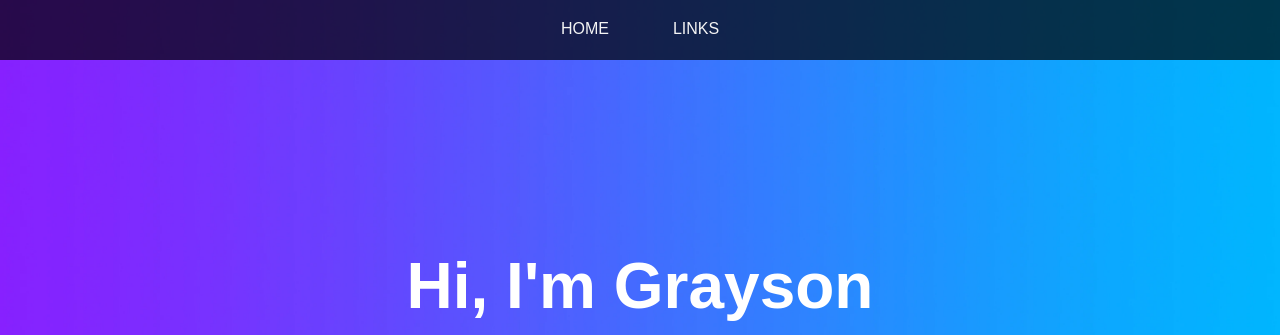
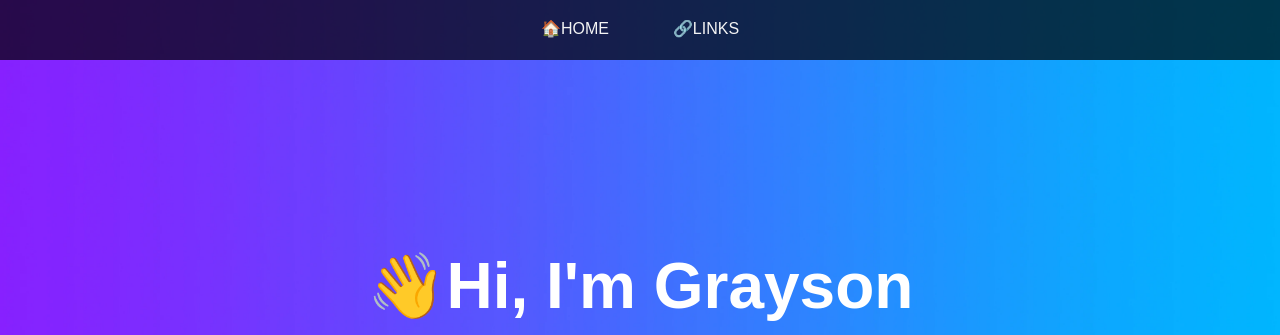
Before and after one commit to graysonsutherland/graysonsweb, a plain HTML site: page index.html in a window 1280 px wide. Shown: the top 335 px of the page. Drawn offline with Linux system fonts and the light colour scheme.

Commit message:
Update index.html

```diff
--- a/index.html
+++ b/index.html
@@ -14,12 +14,12 @@
    <div class="container">
        <nav class="navbar">
           <ul>
-              <li><a href="#home">Home</a></li>
-              <li><a href="#links">Links</a></li>
+              <li><a href="#home">🏠Home</a></li>
+              <li><a href="#links">🔗Links</a></li>
           </ul>
        </nav>
        <section id="home">
-           <h1>Hi, I'm Grayson</h1>
+           <h1>👋Hi, I'm Grayson</h1>
 
            <img src="grayson.png" width="200">
 
@@ -29,7 +29,7 @@
 
        </section>
 
-    <section id="links">
+    <section id="🔗links">
         <h1>Some Useful Links</h1>
         <a style="background-color: rgb(110, 199, 234); color: #333; padding: 15px 25px;" href = "https://instagram.com/graysonsuth_">My Instagram</a>
         <a>ㅤ</a>
```
